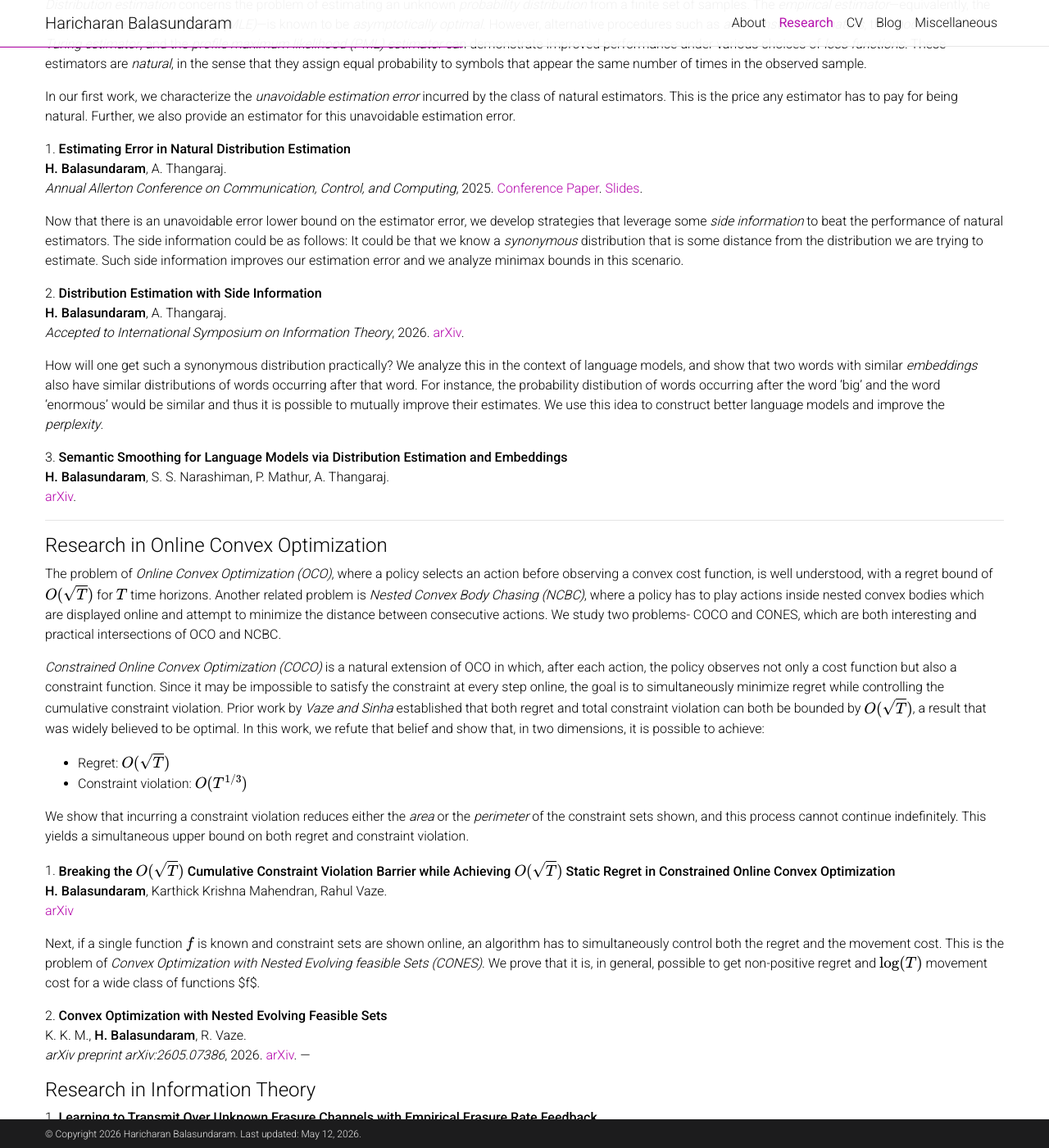
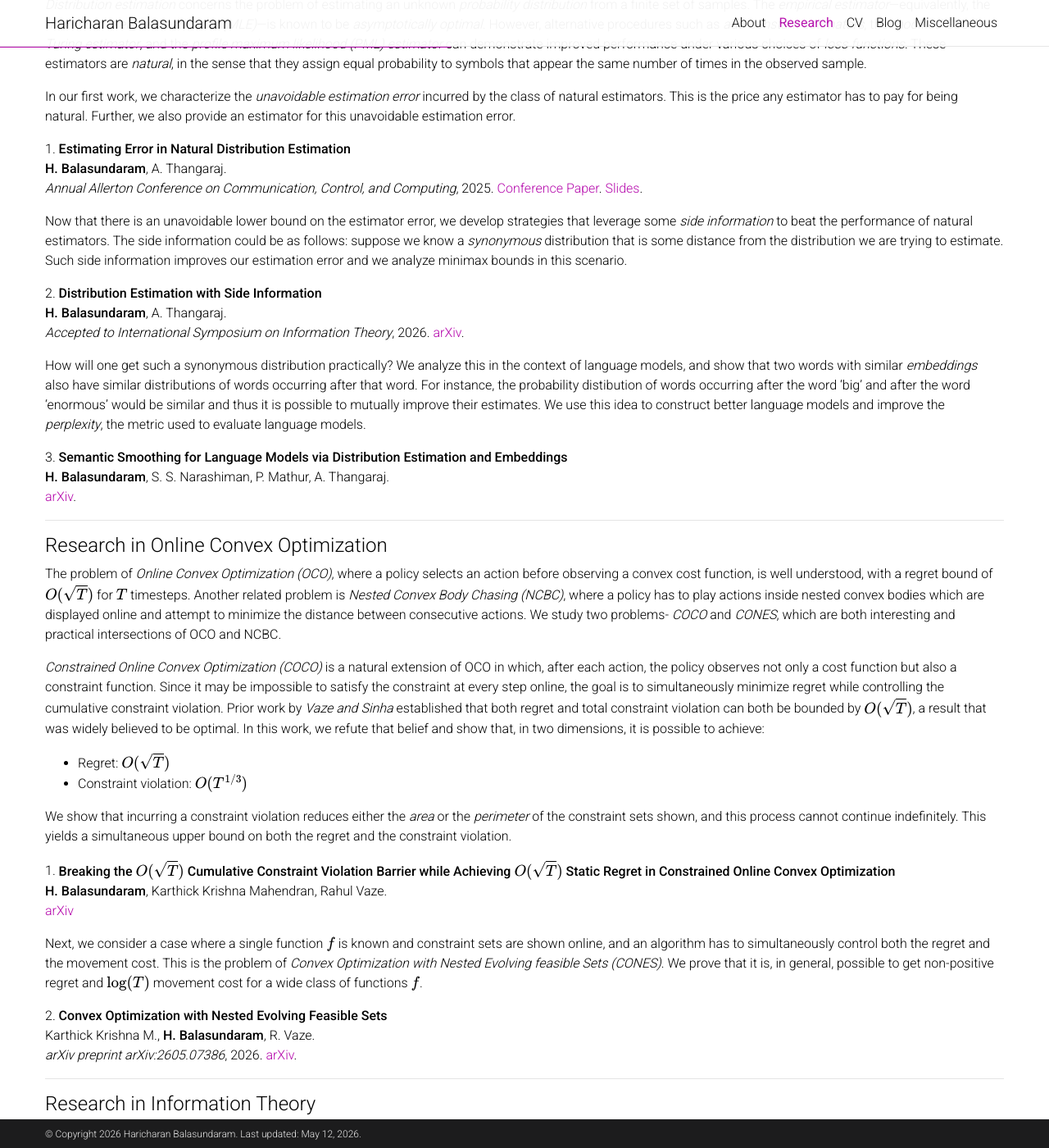
Before and after one commit to Haricharan1212/Haricharan1212.github.io, a Jekyll site: the page built from _pages/research.md, in a window 1280 px wide and 1400 px high, scrolled down 268 px. Shown: the whole window at 82% size. Built offline with Jekyll 4.4.1, drawn with Linux system fonts in a browser that asks for light colours; comment, search, counter and statistics services are not loaded; a style sheet for code colours, icons or effects is not loaded.

Commit message:
Updated research.md

```diff
--- a/_pages/research.md
+++ b/_pages/research.md
@@ -21,13 +21,13 @@ In our first work, we characterize the *unavoidable estimation error* incurred b
    **H. Balasundaram**, A. Thangaraj.
    *Annual Allerton Conference on Communication, Control, and Computing*, 2025. [Conference Paper](https://hdl.handle.net/2142/130303). [Slides](https://easychair.org/smart-slide/slide/CwFS#{sn:1}).
 
-Now that there is an unavoidable error lower bound on the estimator error, we develop strategies that leverage some *side information* to beat the performance of natural estimators. The side information could be as follows: It could be that we know a *synonymous* distribution that is some distance from the distribution we are trying to estimate. Such side information improves our estimation error and we analyze minimax bounds in this scenario.
+Now that there is an unavoidable lower bound on the estimator error, we develop strategies that leverage some *side information* to beat the performance of natural estimators. The side information could be as follows: suppose we know a *synonymous* distribution that is some distance from the distribution we are trying to estimate. Such side information improves our estimation error and we analyze minimax bounds in this scenario.
 
 2\. **Distribution Estimation with Side Information**
    **H. Balasundaram**, A. Thangaraj.
    *Accepted to International Symposium on Information Theory*, 2026. [arXiv](https://arxiv.org/abs/2601.08535).
 
-How will one get such a synonymous distribution practically? We analyze this in the context of language models, and show that two words with similar *embeddings* also have similar distributions of words occurring after that word. For instance, the probability distibution of words occurring after the word 'big' and the word 'enormous' would be similar and thus it is possible to mutually improve their estimates. We use this idea to construct better language models and improve the *perplexity*.
+How will one get such a synonymous distribution practically? We analyze this in the context of language models, and show that two words with similar *embeddings* also have similar distributions of words occurring after that word. For instance, the probability distibution of words occurring after the word 'big' and after the word 'enormous' would be similar and thus it is possible to mutually improve their estimates. We use this idea to construct better language models and improve the *perplexity*, the metric used to evaluate language models.
 
 3\. **Semantic Smoothing for Language Models via Distribution Estimation and Embeddings**
    **H. Balasundaram**, S. S. Narashiman, P. Mathur, A. Thangaraj.
@@ -37,25 +37,25 @@ How will one get such a synonymous distribution practically? We analyze this in
 
 #### Research in Online Convex Optimization
 
-The problem of *Online Convex Optimization (OCO)*, where a policy selects an action before observing a convex cost function, is well understood, with a regret bound of $$O(\sqrt{T})$$ for $$T$$ time horizons. Another related problem is *Nested Convex Body Chasing (NCBC)*, where a policy has to play actions inside nested convex bodies which are displayed online and attempt to minimize the distance between consecutive actions. We study two problems- COCO and CONES, which are both interesting and practical intersections of OCO and NCBC.
+The problem of *Online Convex Optimization (OCO)*, where a policy selects an action before observing a convex cost function, is well understood, with a regret bound of $$O(\sqrt{T})$$ for $$T$$ timesteps. Another related problem is *Nested Convex Body Chasing (NCBC)*, where a policy has to play actions inside nested convex bodies which are displayed online and attempt to minimize the distance between consecutive actions. We study two problems- *COCO* and *CONES*, which are both interesting and practical intersections of OCO and NCBC.
 
 *Constrained Online Convex Optimization (COCO)* is a natural extension of OCO in which, after each action, the policy observes not only a cost function but also a constraint function. Since it may be impossible to satisfy the constraint at every step online, the goal is to simultaneously minimize regret while controlling the cumulative constraint violation. Prior work by *Vaze and Sinha* established that both regret and total constraint violation can both be bounded by $$O(\sqrt{T})$$, a result that was widely believed to be optimal. In this work, we refute that belief and show that, in two dimensions, it is possible to achieve:
 
 - Regret: $$O(\sqrt{T})$$
 - Constraint violation: $$O(T^{1/3})$$
 
-We show that incurring a constraint violation reduces either the *area* or the *perimeter* of the constraint sets shown, and this process cannot continue indefinitely. This yields a simultaneous upper bound on both regret and constraint violation.
+We show that incurring a constraint violation reduces either the *area* or the *perimeter* of the constraint sets shown, and this process cannot continue indefinitely. This yields a simultaneous upper bound on both the regret and the constraint violation.
 
 1\. **Breaking the $$O(\sqrt{T})$$ Cumulative Constraint Violation Barrier while Achieving $$O(\sqrt{T})$$ Static Regret in Constrained Online Convex Optimization**
    **H. Balasundaram**, Karthick Krishna Mahendran, Rahul Vaze.
    [arXiv](https://arxiv.org/abs/2603.20671)
 
-Next, if a single function $$f$$ is known and constraint sets are shown online, an algorithm has to simultaneously control both the regret and the movement cost. This is the problem of *Convex Optimization with Nested Evolving feasible Sets (CONES)*. We prove that it is, in general, possible to get non-positive regret and $$\log(T)$$ movement cost for a wide class of functions $f$.
-
+Next, we consider a case where a single function $$f$$ is known and constraint sets are shown online, and an algorithm has to simultaneously control both the regret and the movement cost. This is the problem of *Convex Optimization with Nested Evolving feasible Sets (CONES)*. We prove that it is, in general, possible to get non-positive regret and $$\log(T)$$ movement cost for a wide class of functions $$f$$.
 
 2\. **Convex Optimization with Nested Evolving Feasible Sets**
-   K. K. M., **H. Balasundaram**, R. Vaze.
+   Karthick Krishna M., **H. Balasundaram**, R. Vaze.
    *arXiv preprint arXiv:2605.07386*, 2026. [arXiv](https://arxiv.org/abs/2605.07386).
+
 ---
 
 #### Research in Information Theory
```
